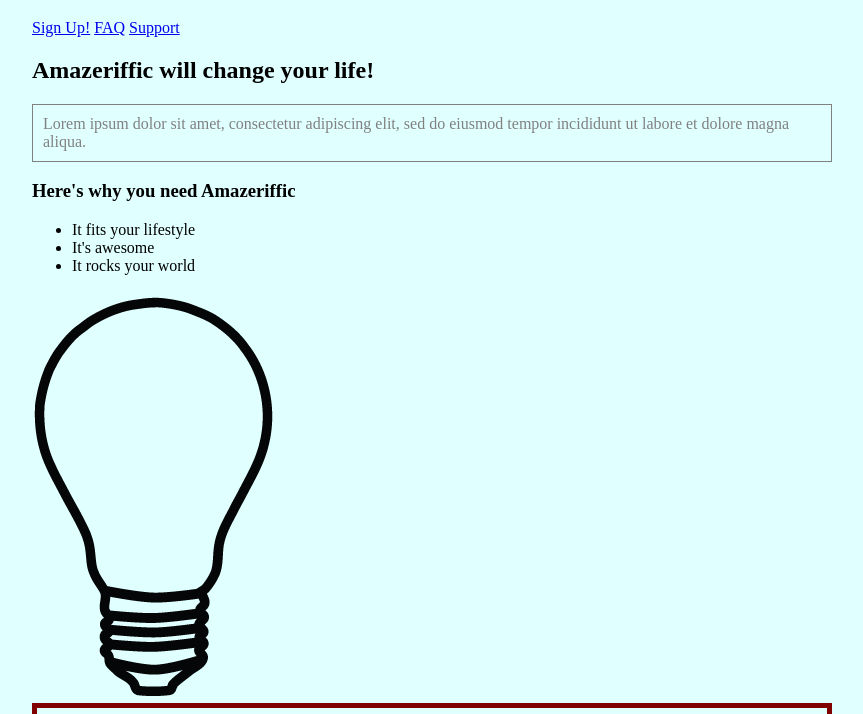
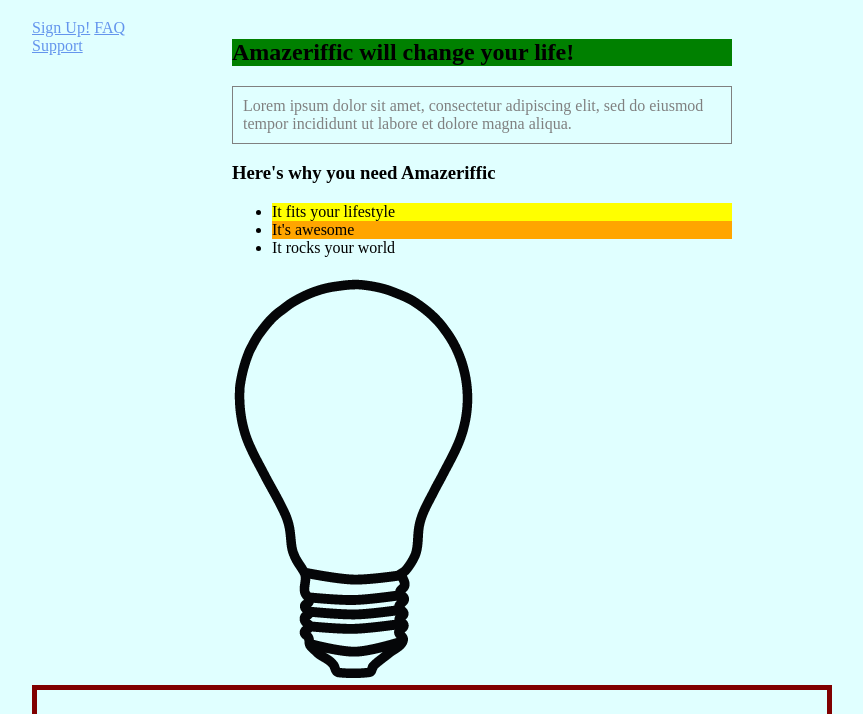
Before and after one commit to BytingBucs2-0/BHardy_Amazeriffic, a plain HTML site: page index.html in a window 1280 px wide. Shown: the part 61-775 px from the top of the page, without its empty margins (208-1071 px from the left). Drawn offline with Linux system fonts and the light colour scheme; a web font is replaced by a local one.

Commit message:
many style related changes, add reset.css

```diff
--- a/index.html
+++ b/index.html
@@ -6,6 +6,7 @@
 		<meta charset="UTF-8">
 		<title>Amazeriffic</title>
 		<link href="style.css" rel="stylesheet" type="text/css">
+		<link href="http://fonts.googleapis.com/css?family=Denk+One" rel="stylesheet" type="text/css">
 	</head>
 
 	<body>
--- /dev/null
+++ b/reset.css
@@ -0,0 +1,48 @@
+/* http://meyerweb.com/eric/tools/css/reset/
+   v2.0 | 20110126
+   License: none (public domain)
+*/
+
+html, body, div, span, applet, object, iframe,
+h1, h2, h3, h4, h5, h6, p, blockquote, pre,
+a, abbr, acronym, address, big, cite, code,
+del, dfn, em, img, ins, kbd, q, s, samp,
+small, strike, strong, sub, sup, tt, var,
+b, u, i, center,
+dl, dt, dd, ol, ul, li,
+fieldset, form, label, legend,
+table, caption, tbody, tfoot, thead, tr, th, td,
+article, aside, canvas, details, embed,
+figure, figcaption, footer, header, hgroup,
+menu, nav, output, ruby, section, summary,
+time, mark, audio, video {
+	margin: 0;
+	padding: 0;
+	border: 0;
+	font-size: 100%;
+	font: inherit;
+	vertical-align: baseline;
+}
+/* HTML5 display-role reset for older browsers */
+article, aside, details, figcaption, figure,
+footer, header, hgroup, menu, nav, section {
+	display: block;
+}
+body {
+	line-height: 1;
+}
+ol, ul {
+	list-style: none;
+}
+blockquote, q {
+	quotes: none;
+}
+blockquote:before, blockquote:after,
+q:before, q:after {
+	content: '';
+	content: none;
+}
+table {
+	border-collapse: collapse;
+	border-spacing: 0;
+}
--- a/style.css
+++ b/style.css
@@ -20,3 +20,64 @@ p {
 	border: 1px solid gray;
 	padding: 10px;
 }
+
+main {
+	width: 500px;
+	margin: auto;
+	overflow: auto;
+}
+
+h2 {
+	background: green;
+	font-size: x-large;
+}
+
+nav {
+	width: 100px;
+	float: left;
+}
+
+nav p {
+	margin: 0;
+	padding: 0;
+}
+
+p.selected {
+	color: green;
+}
+
+p.content {
+	margin: 0;
+	padding: 10px;
+	float: left;
+	width: 380px;
+}
+
+a {
+	color: cornflowerblue;
+}
+
+a:visited {
+	color: tomato;
+}
+
+ol {
+	border: 5px solid darksalmon;
+	border: radius: 10px;
+}
+
+.content li {
+	color: brown;
+}
+
+li:first-child {
+	background: yellow;
+}
+
+li:nth-child(2) {
+	background: orange;
+}
+
+footer {
+	clear: both;
+}
```
